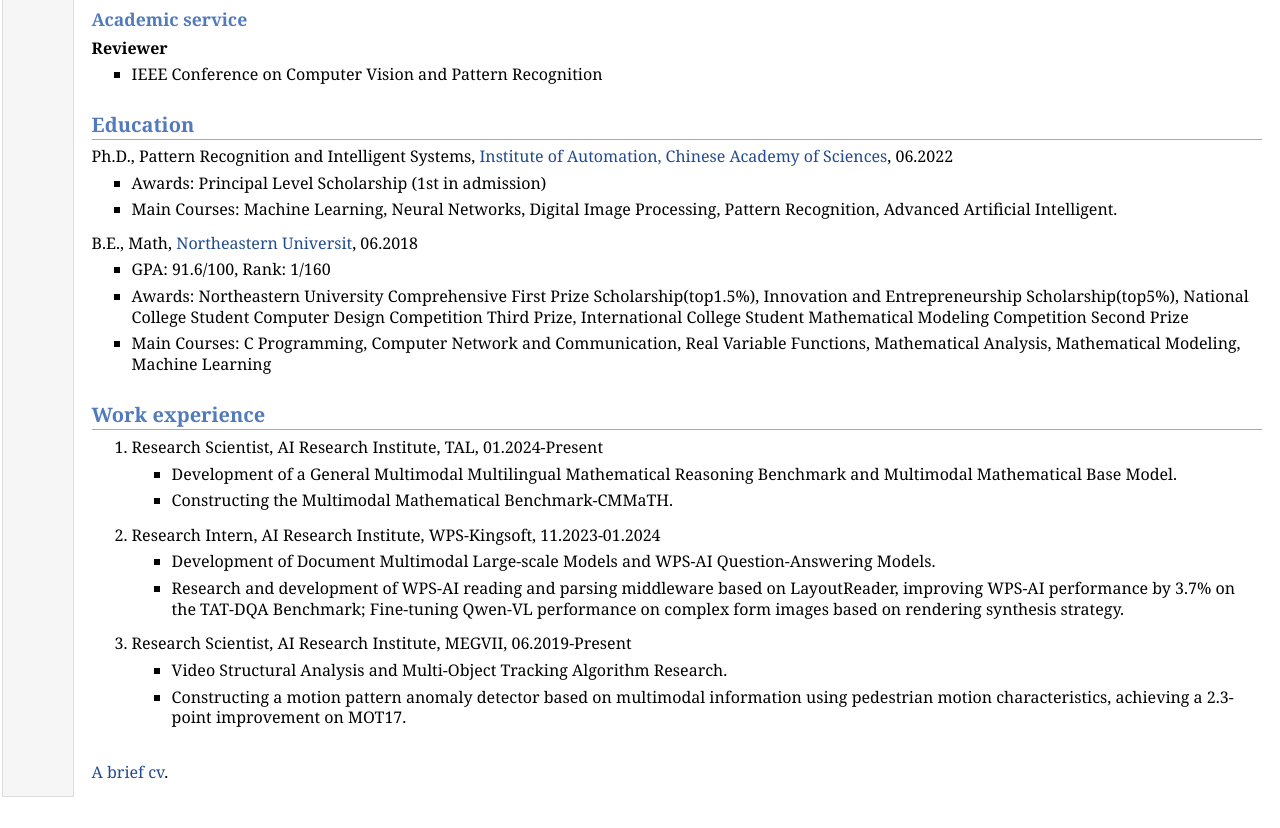
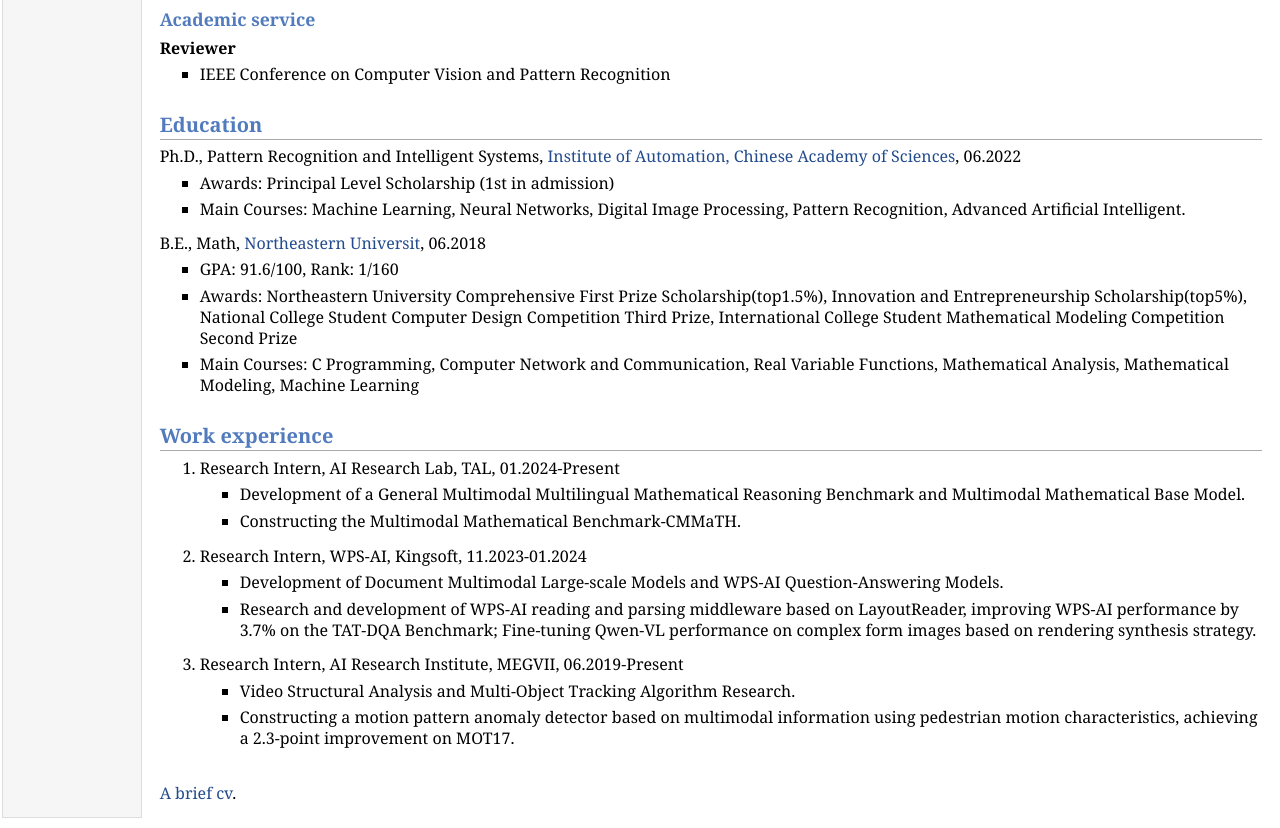
Before and after one commit to zzli2022/zzli2022.github.io, a plain HTML site: page index.html in a window 1280 px wide. Shown: the part 805-1633 px from the top of the page. Before the commit the page ends 1612 px from the top, so only its background shows below. Drawn offline with Linux system fonts and the light colour scheme.

Commit message:
detail intern

```diff
--- a/index.html
+++ b/index.html
@@ -15,10 +15,10 @@
 <td id="layout-menu">
 <div class="menu-category">Menu</div>
 <div class="menu-item"><a href="index.html" class="current">Home</a></div>
+<div class="menu-item"><a href="https://scholar.google.com/citations?hl=zh-CN&user=wmaFBB8AAAAJ&view_op=list_works&gmla=AILGF5VZGzlvg7KWpgPsP9gYYntVWry1lT5NUfZgxCPLI6AMhtV_zWym2UuHYys39tnwv_dZR3RhFgAqJclcW9DXPNjjeU1R9kf0RrRZuhsKegrpQOvM9L1NoOLxSJM0vaSyrcF-">Google Scholar</a></div>
+<div class="menu-item"><a href="https://github.com/zzli2022">GitHub</a></div>
 <!--
-<div class="menu-item"><a href="https://scholar.google.com/citations?user=xTzN-qoAAAAJ&hl=zh-CN&oi=ao">Google Scholar</a></div>
 <div class="menu-item"><a href="https://www.researchgate.net/profile/Xiuze-Zhou">ResearchGate</a></div>
-<div class="menu-item"><a href="https://github.com/XiuzeZhou">GitHub</a></div>
 <div class="menu-item"><a href="http://snailwish.com/">个人博客</a></div>
 -->
 </td>
@@ -27,15 +27,10 @@
 <h1>Li, Zhongzhi (李忠志) </h1>
 </div>
 <table class="imgtable"><tr><td>
-<a href="https://zzli2022.github.io/"><img src="photos/lizhongzhi.jpg" alt="alt text" width="131px" height="160px" /></a>&nbsp;</td>
+<a href="https://zzli2022.github.io/"><img src="photos/cv.jpg" alt="alt text" width="131px" height="160px" /></a>&nbsp;</td>
 <td align="left"><p><b>Phd Student, </b> <br />
 AI Institute, Chinese Academy of Sciences. <br />
 Beijing, China <br />
-<!--
-<b>Researcher Intern, </b> <br />
-School of Smart Education, Jiangsu Normal University <br />
-Xuzhou, China<br />
--->
 E-mail: <a href="mailto:lizhongzhi2022@ia.ac.cn">lizhongzhi2022@ia.ac.cn</a></p>
 </td></tr></table>
 <h2>About me</h2>
@@ -60,7 +55,6 @@ I focus on using AI to solve practical problems. My main research interests incl
 <li><p><b>Z. Li</b>* , M. Zhang, F. Yin, C. Liu. "LANS: A Layout-Aware Neural Solver for Plane Geometry Problem". Submitted to ACL2024
 <a href="https://arxiv.org/abs/2311.16476">https://arxiv.org/abs/2311.16476</a>.</p>
 </li>
-
 <li><p><b>J. Zhang*, Z. Li*</b>, M. Zhang, F. Yin, C. Liu. "GeoEval: A Diverse and Scalable Benchmark for Large Language Models in Geometric Problem Understanding". Submitted to ACL2024
 <a href="https://arxiv.org/abs/2402.10104">https://arxiv.org/abs/2402.10104</a>.</p>
 <li><p>M. Zhang, <b>Z. Li</b>, F. Yin, C. Liu. "Fusion, Reason and Verifiy: Solving Geometry Problem with Parsed Clause from Diagram." Submitted to Artificial Intelligence</p>
@@ -94,7 +88,7 @@ I focus on using AI to solve practical problems. My main research interests incl
 <h2>Work experience</h2>
 <ol>
 
-<li><p>Research Scientist, AI Research Institute, TAL, 01.2024-Present</p></li>
+<li><p>Research Intern, AI Research Lab, TAL, 01.2024-Present</p></li>
 <ul>
   <li><p>Development of a General Multimodal Multilingual Mathematical Reasoning Benchmark and Multimodal Mathematical Base Model.</p>
   </li>
@@ -102,7 +96,7 @@ I focus on using AI to solve practical problems. My main research interests incl
   </li>
 </ul>
 
-<li><p>Research Intern, AI Research Institute, WPS-Kingsoft, 11.2023-01.2024</p></li>
+<li><p>Research Intern, WPS-AI, Kingsoft, 11.2023-01.2024</p></li>
 <ul>
   <li><p>Development of Document Multimodal Large-scale Models and WPS-AI Question-Answering Models.</p>
   </li>
@@ -110,7 +104,7 @@ I focus on using AI to solve practical problems. My main research interests incl
   </li>
 </ul>
 
-<li><p>Research Scientist, AI Research Institute, MEGVII, 06.2019-Present</p></li>
+<li><p>Research Intern, AI Research Institute, MEGVII, 06.2019-Present</p></li>
 <ul>
 <li><p>Video Structural Analysis and Multi-Object Tracking Algorithm Research.</p>
 </li>
```
Also changed, not shown: photos/cv.jpg (added).
